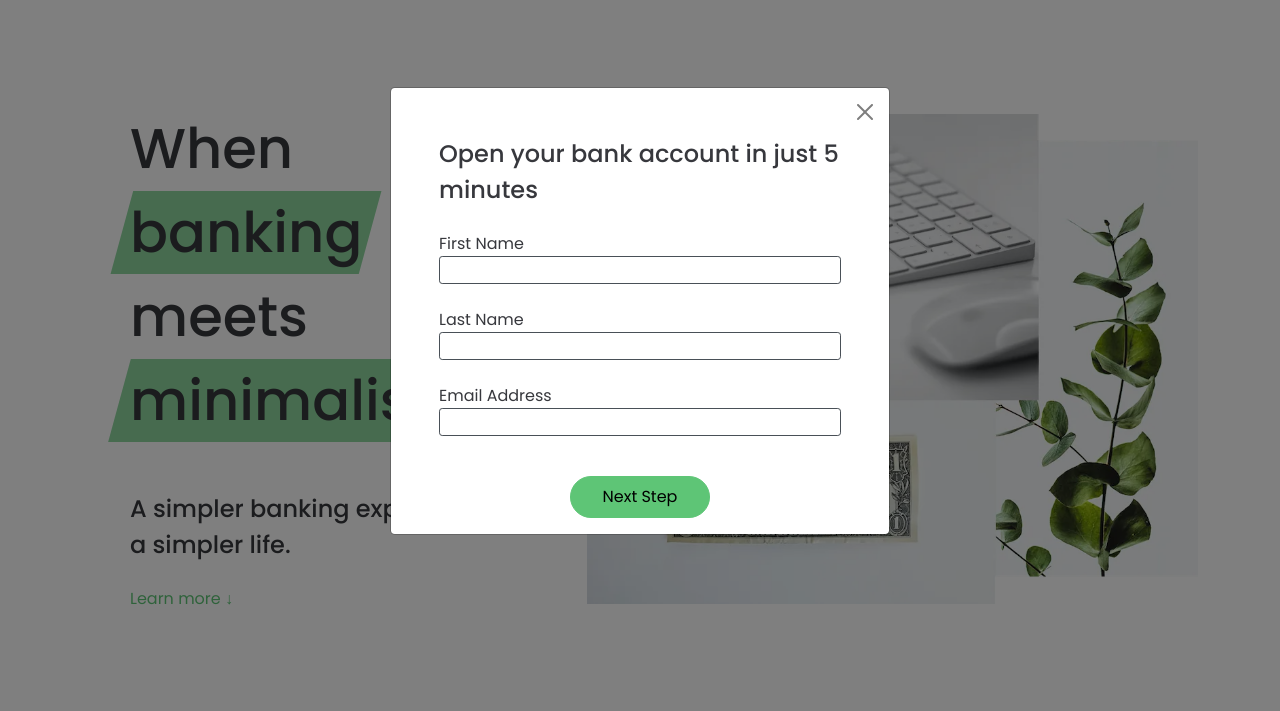
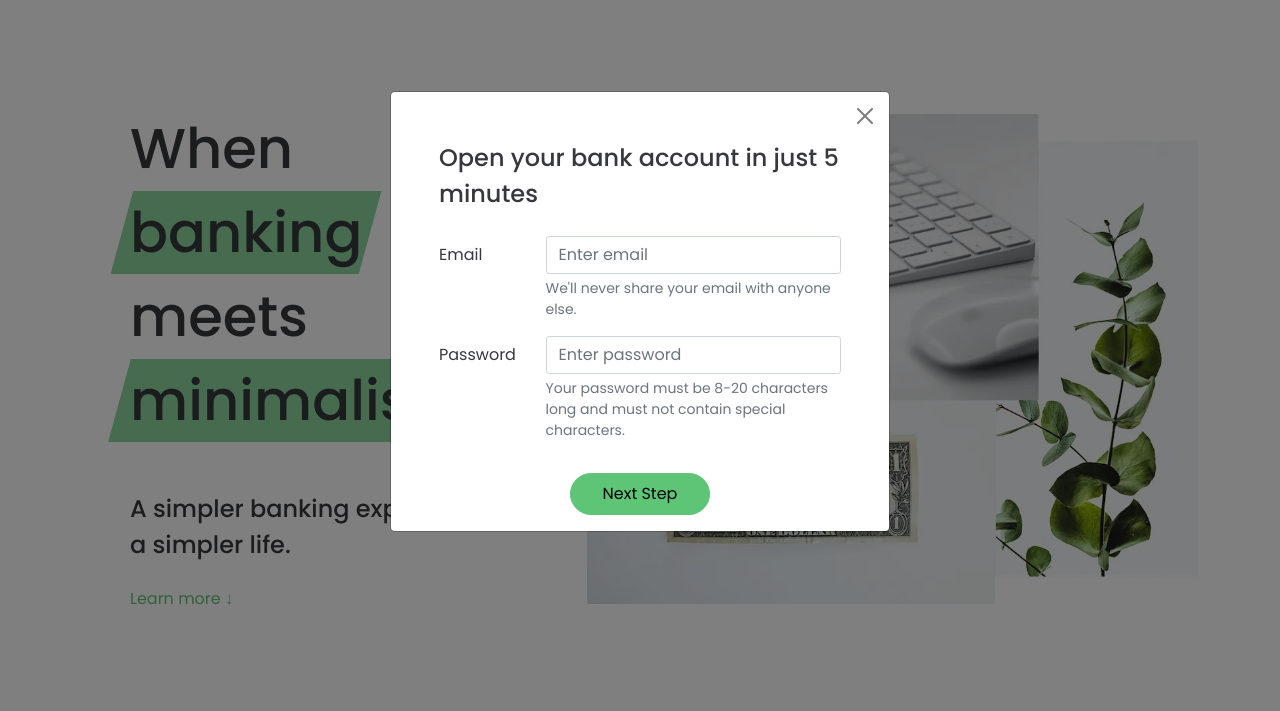
Before and after one commit to richard-torble/bankist_rt, a website: page index.html in a window 1280 px wide. Both pictures are taken after a click on the button "Open account". Shown: the part 89-800 px from the top of the page. Drawn offline with nearby package versions, Linux system fonts and the light colour scheme.

Commit message:
Updated modal form to use Bootstrap

```diff
--- a/index.html
+++ b/index.html
@@ -522,19 +522,47 @@
               Open your bank account in just
               <span class="highlight">5 minutes</span>
             </h5>
-            <form class="modal-form d-flex flex-column">
-              <label>First Name</label>
-              <input type="text" class="mb-4 border rounded-1" />
-              <label>Last Name</label>
-              <input type="text" class="mb-4 border rounded-1" />
-              <label>Email Address</label>
-              <input type="email" class="mb-4 border rounded-1" />
+            <form>
+              <div class="row mb-3">
+                <label for="inputEmail3" class="col-sm-2 col-form-label"
+                  >Email</label
+                >
+                <div class="col-sm-9 ms-auto">
+                  <input
+                    type="email"
+                    class="form-control"
+                    id="inputEmail3"
+                    placeholder="Enter email"
+                  />
+                  <div id="emailHelp" class="form-text">
+                    We'll never share your email with anyone else.
+                  </div>
+                </div>
+              </div>
+              <div class="row mb-3">
+                <label for="inputPassword3" class="col-sm-2 col-form-label"
+                  >Password</label
+                >
+
+                <div class="col-sm-9 ms-auto">
+                  <input
+                    type="password"
+                    class="form-control"
+                    placeholder="Enter password"
+                    id="inputPassword3"
+                  />
+                  <div id="passwordHelpBlock" class="form-text">
+                    Your password must be 8-20 characters long and must not
+                    contain special characters.
+                  </div>
+                </div>
+              </div>
+              <div class="modal-footer border-top-0">
+                <button type="button" class="btn btn-primary mx-auto">
+                  Next Step
+                </button>
+              </div>
             </form>
-          </div>
-          <div class="modal-footer border-top-0">
-            <button type="button" class="btn btn-primary mx-auto">
-              Next Step
-            </button>
           </div>
         </div>
       </div>
--- a/sass/main.scss
+++ b/sass/main.scss
@@ -84,6 +84,11 @@ $accordion-button-color: $dark;
 $accordion-button-active-color: $dark;
 $accordion-button-active-bg: $primary;
 // scss-docs-end accordion-variables
+
+// scss-docs-start border-radius-variables
+$border-radius-sm: 0.2rem;
+$input-border-radius: $border-radius-sm;
+// scss-docs-end border-radius-variables
 
 // CUSTOM MAPS
 //import functions and variables files
```
Also changed, not shown: css/main.min.css, 1 other file.
